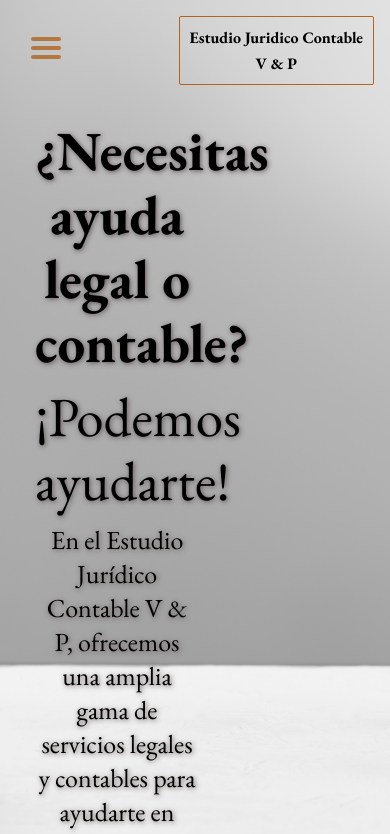
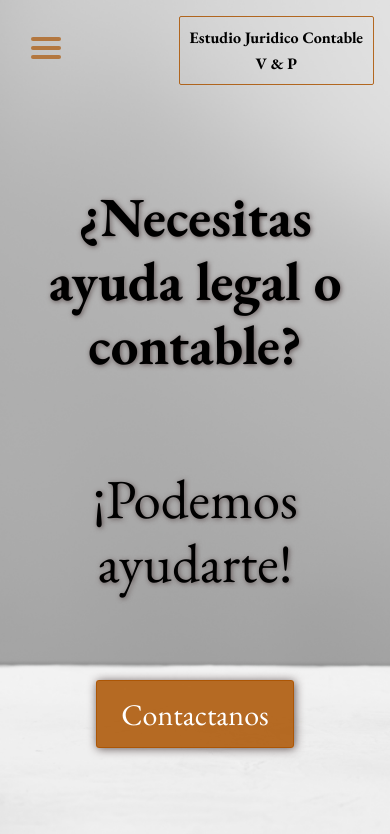
Before and after one commit to AgusPereyraa/juridicoContable, a React (Create React App) app: page / in a window 390 px wide. Shown: the top 834 px of the page. Built offline with nearby package versions, Linux system fonts and the light colour scheme.

Commit message:
responsive 425 home

```diff
--- a/src/Components/MainHome/mainHome.css
+++ b/src/Components/MainHome/mainHome.css
@@ -44,7 +44,31 @@
     cursor: pointer;
 }
 
-@media (max-width: 375px) {
+@media (min-width: 376px) and (max-width: 426px) {
+    .home {
+        display: flex;
+        flex-direction: column;
+        justify-content: center;
+        align-items: center;
+        width: 100%;
+        height: 90vh;
+        gap: 5rem;
+    }
+
+    .homeDescription {
+        display: none;
+    }
+
+    .homeButton {
+        margin-top: 0;
+        margin-left: 0;
+        width: 60%;
+        font-size: 30px;
+        height: 8vh;
+    }
+}
+
+@media (min-width: 321px) and (max-width: 375px) {
     .home {
         display: flex;
         flex-direction: column;
--- a/src/Components/MainTeam/mainTeam.css
+++ b/src/Components/MainTeam/mainTeam.css
@@ -124,10 +124,11 @@
     }
 }
 
-@media (max-width: 375px) {
+@media (min-width: 321px) and (max-width: 375px) {
     .teamMain {
         height: 95vh;
     }
+
     .teamAdmin {
         flex-direction: column;
         width: 70vw;
```
